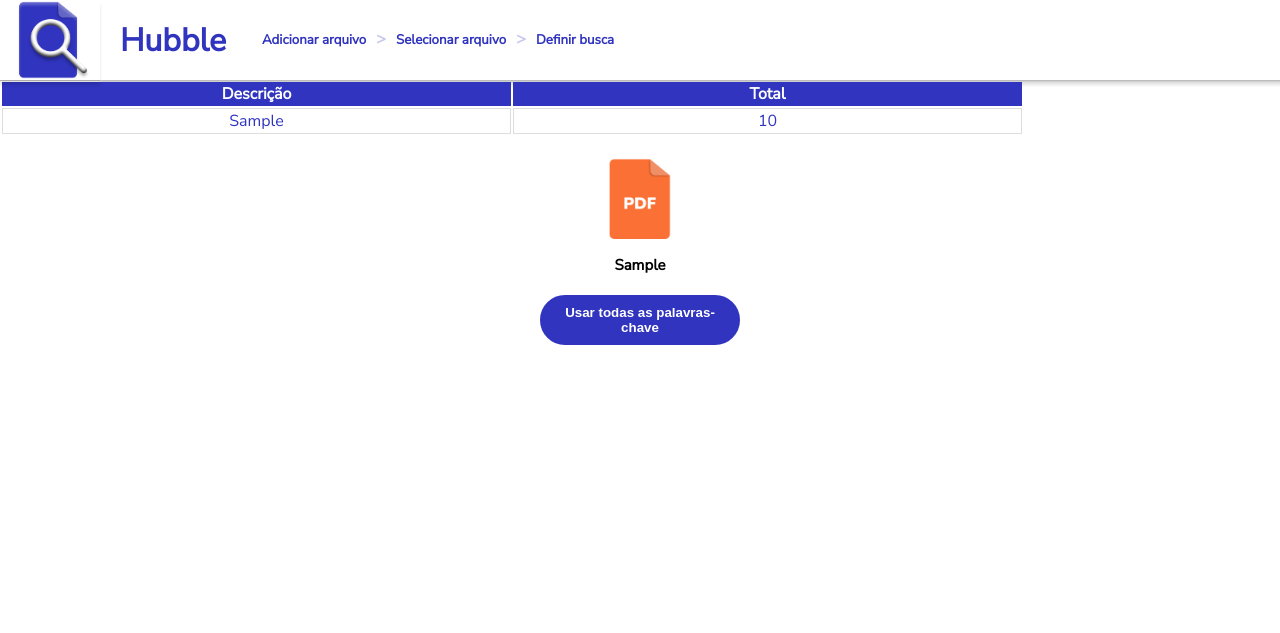
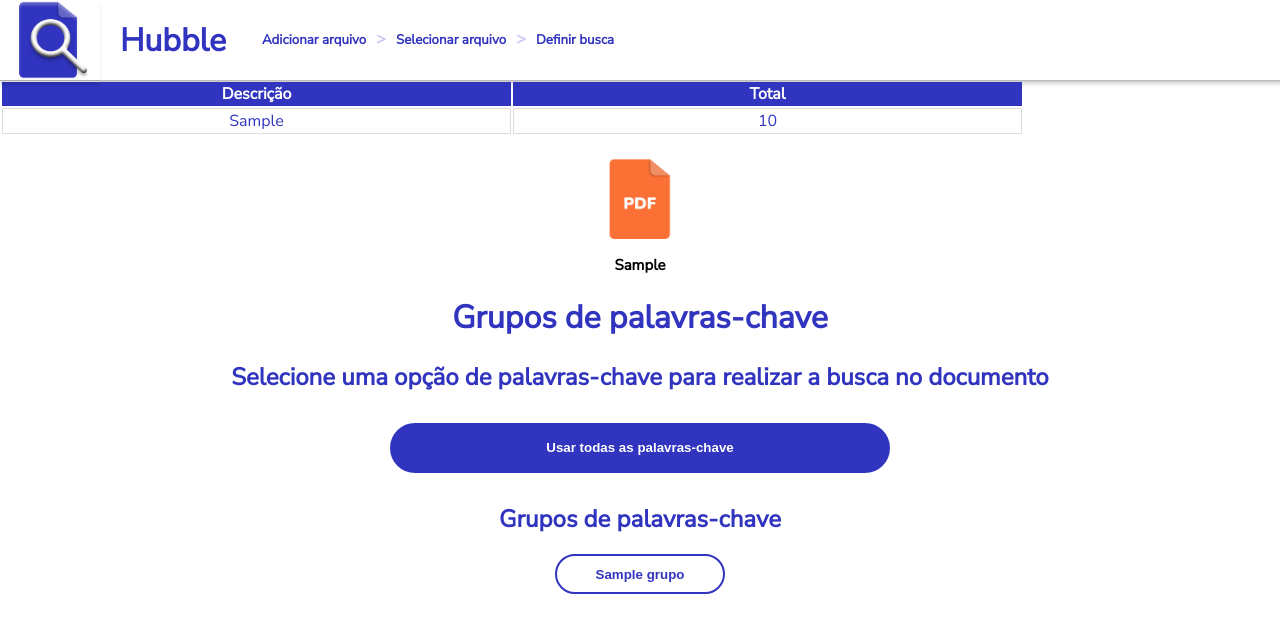
Before and after one commit to AndreLacerdaTI/ProjetoAdvocacia, a Flask app: template ProjetoAdvocacia/templates/index.html in a window 1280 px wide. Shown: the top 633 px of the page. Run offline with Flask 3, Linux system fonts and the light colour scheme; the template is opened without the code that fills it: most values are stand-ins (such as "Sample title", 1, 10 or a date in 2020).

Commit message:
Preparação pra pesquisa

```diff
--- a/ProjetoAdvocacia/interface.py
+++ b/ProjetoAdvocacia/interface.py
@@ -57,33 +57,33 @@ def escolher_arquivo():
         apagar_arquivo(arquivo_selecionado)
         session['notificacao'] = 'Documento %s foi convertido para PDF !'% arquivo_selecionado
         return index()
-    return render_template('index.html',arquivo_selecionado=arquivo_selecionado, tipo=tipo,palavras_chave=['teste','teste'])
+    grupos = buscar_grupos()
+    return render_template('index.html',arquivo_selecionado=arquivo_selecionado, tipo=tipo,grupos=grupos)
 
 @app.route('/encontrar_valores', methods=['GET', 'POST'])
 def encontrar_valores():
-    palavra_chave = request.form['palavra_chave']
+    comando = request.form['comando']
+    if comando=='todos':
+        palavras_chave = buscar_filtros()
     arquivo_selecionado = request.form['arquivo_selecionado']
-    tipo = arquivo_selecionado.split('.')
-    tipo = tipo[1]
-    if tipo=='pdf':
         # Buscar no pdf
         #total_real = execucao(palavra_chave,arquivo_selecionado)
         #palavras_chave = extrair_palavras_chave('static/arquivos/'+arquivo_selecionado)
-        palavras_chave = ['Material de Consumo','Auxílio Transporte','Auxílio Alimentação','Internet']
-        dados = dados_pdf(arquivo_selecionado,palavras_chave)
-        for dado in dados:
-            print(dado['palavra_chave'])
-            print(dado['total'])
-            #print('Somente a primeira posicao: ',dado['informacoes'][0][0])
-            print('\n')
-            # Formato das informações do dicionario
-            '''
-            dicionario = {  'palavra_chave':'exemplo',
-                            'total':'total',
-                            'informacoes': 'dicionario={'pagina':pagina,'valor':valor}'
-                            }'''
-        return render_template('index.html', arquivo_selecionado=arquivo_selecionado, dados_encontrados=dados)
-
+        #palavras_chave = ['Material de Consumo','Auxílio Transporte','Auxílio Alimentação','Internet']
+    dados = dados_pdf(arquivo_selecionado,palavras_chave)
+    for dado in dados:
+        print(dado['palavra_chave'])
+        print(dado['total'])
+        #print('Somente a primeira posicao: ',dado['informacoes'][0][0])
+        print('\n')
+        # Formato das informações do dicionario
+        '''
+        dicionario = {  'palavra_chave':'exemplo',
+                        'total':'total',
+                        'informacoes': 'dicionario={'pagina':pagina,'valor':valor}'
+                        }'''
+    return render_template('index.html', arquivo_selecionado=arquivo_selecionado, dados_encontrados=dados)
+    '''
     elif tipo=='docx':
         palavra_chave = [palavra_chave]
         dados = dados_word(arquivo_selecionado, palavra_chave)
@@ -92,7 +92,7 @@ def encontrar_valores():
         total = somar_valores(valores)
         total_real = formatar_valor_real(total)
     return render_template('index.html', total=total_real, palavra_chave=palavra_chave, arquivo_selecionado=arquivo_selecionado, dados_encontrados=0)
-
+    '''
 UPLOAD_FOLDER_SLOT = 'static/arquivos'
 app.config['UPLOAD_FOLDER_SLOT'] = UPLOAD_FOLDER_SLOT
 #app.config['ALLOWED_EXTENSIONS'] = {'txt', 'pdf', 'png', 'jpg', 'jpeg', 'gif'}
--- a/ProjetoAdvocacia/requirements.txt
+++ b/ProjetoAdvocacia/requirements.txt
@@ -2,5 +2,7 @@ pip install
 tabula-py
 JPype1
 python-docx
+pywin32
+docx2pdf
 
 Instalar java
--- a/ProjetoAdvocacia/static/css/style.css
+++ b/ProjetoAdvocacia/static/css/style.css
@@ -8,6 +8,16 @@ body {
     font-family: 'Anton', sans-serif;
     font-family: 'Nunito Sans', sans-serif;
 }
+
+button {
+  width: 50px;
+  height: 50px;
+  color: #fff;
+  border: 2px solid #3034BE;
+  border-radius: 40px;
+  background-color: transparent;
+}
+
 
 .esconder{display: none;}
 
@@ -164,6 +174,14 @@ img {
     height: auto;
 }
 
+.botao-salvar-slot{
+  background-color: #3034BE;
+
+}
+.botao-salvar-slot:hover {
+  background-color: #393fe0;
+}
+
 input, textarea {
     width: 250px;
     height: 40px;
@@ -179,7 +197,7 @@ input, textarea {
     font-family: 'Nunito Sans', sans-serif;
 }
 input::placeholder, textarea::placeholder {
-    color: #3034BE45;
+    color: #3035be88;
 }
 
 .container{
@@ -240,19 +258,6 @@ input::placeholder, textarea::placeholder {
     height: auto;
 }
 
-input[type="file"] {
-    display: none;
-}
-
-button {
-    width: 50px;
-    height: 50px;
-    color: #fff;
-    border: 2px solid #3034BE;
-    border-radius: 40px;
-    background-color: transparent;
-}
-
 /* Esconder input do tipo file */
 input[type="file"] {
     display: none;
@@ -284,6 +289,10 @@ input[type="file"] {
 }
 
 /* Filtros */
+
+.form-botoes-filtros button, .form-botoes-filtros botao-filtros{
+  width: 500px;
+}
 
 .botao-filtros {
     width: 180px;
--- a/ProjetoAdvocacia/templates/index.html
+++ b/ProjetoAdvocacia/templates/index.html
@@ -44,6 +44,7 @@
     {% endif %}
     <br>
     {% if arquivo_selecionado %}
+        <form class="form-botoes-filtros" method="post" action="{{ url_for('encontrar_valores') }}">
             <img class="imagem-tipo" src="{{ url_for('static', filename='images/icone-pdf.png') }}">
             <h1 class="nome-arquivo">{{arquivo_selecionado}}</h1>
             <!--<form class="form-voltar" method="post" action="{{ url_for('encontrar_valores') }}">
@@ -54,9 +55,19 @@
                     <img class="icone-botao-slot" src="{{ url_for('static', filename='images/icone-pesquisa.png') }}">
                 </button>
             </form>-->
-        <button class="botao-color">Usar todas as palavras-chave</button><br>
+            <h1>Grupos de palavras-chave</h1>
+            <input class="esconder" type="text" id="arquivo_selecionado" name="arquivo_selecionado" value="{{arquivo_selecionado}}">
+            <h2>Selecione uma opção de palavras-chave para realizar a busca no documento</h2>
+            <button class="botao-color" onclick="mostrarLoading()" name="comando" value="todos">Usar todas as palavras-chave</button><br>
+            <h2>Grupos de palavras-chave</h2>
+            {% if grupos %}
+                {% for grupo in grupos %}
+                    <button class="botao-filtros" onclick="mostrarLoading()" name="comando" value="{{grupo[0]}}">{{grupo[1]}}</button><br>
+                {% endfor %}
+            {% endif %}
 
             <br>
+        </form>
     {% else %}
         <!-- Arquivos -->
         <div class="container">
@@ -82,7 +93,7 @@
                     <input type="file" name="file" id="arquivo" style="display:none" onchange="atualizarBotaoTexto(this)">
                 </div>
                 <button type="submit" class="botao-salvar-slot" name="botaoSalvar" value="{{file}}" title="Salvar arquivo carregado">
-                    <img class="icone-botao-slot" src="{{ url_for('static', filename='images/icone-salvar.png') }}">
+                    <img class="icone-botao-slot" src="{{ url_for('static', filename='images/icone-salvar-branco.png') }}">
                 </button>
             </form>
         </div>
```
Also changed, not shown: ProjetoAdvocacia/filtros.db, 1 other file. Lines whose indentation alone changed are shown as unchanged.
